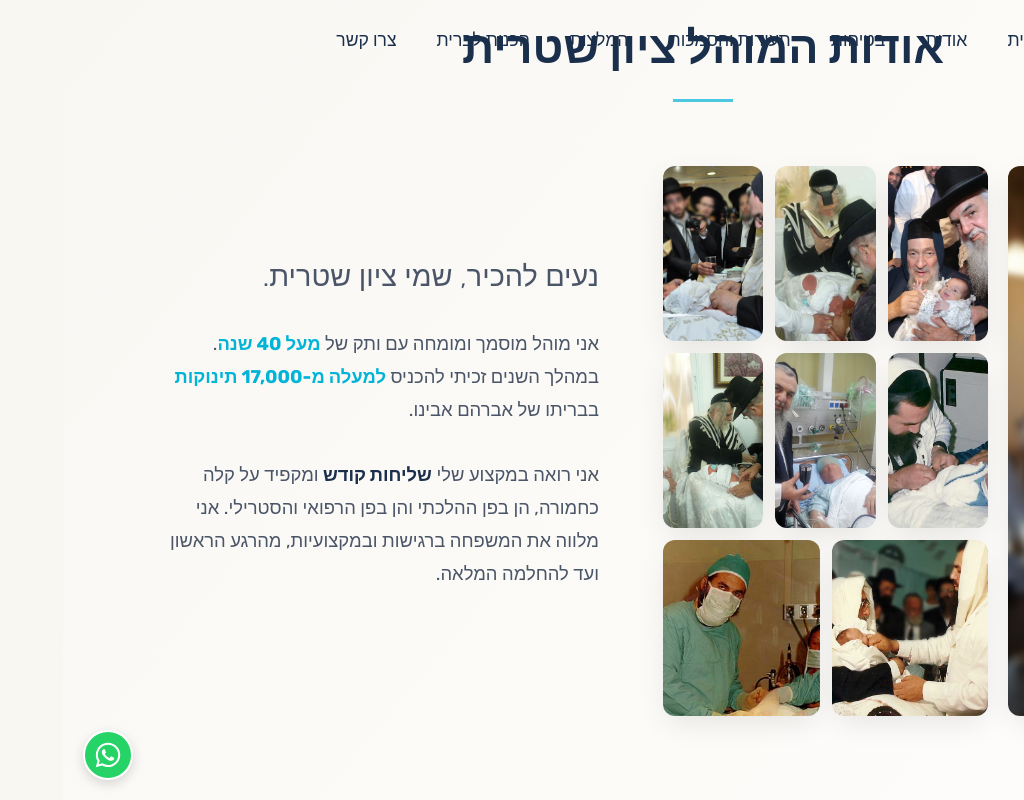
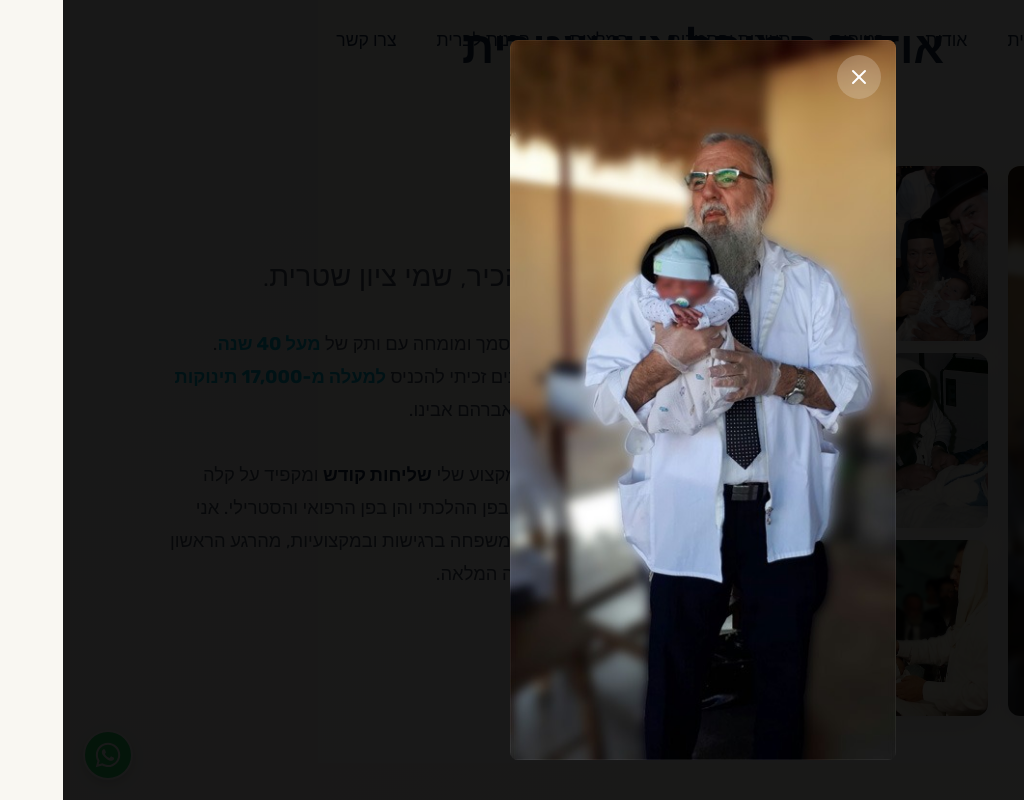
Before and after one commit to AguiarGonzalo/brit-tziyon-website, a React (Vite) app: page / in a window 1280 px wide. Both pictures are taken after a click on the element 1080 px from the left and 1315 px from the top of the page. Shown: the part 875-1675 px from the top of the page, without its empty margins (256-1280 px from the left). Built offline with nearby package versions, Linux system fonts and the light colour scheme.

Commit message:
feat: add lightbox zoom to About gallery images

```diff
--- a/src/components/About.css
+++ b/src/components/About.css
@@ -302,3 +302,64 @@ strong {
         display: contents;
     }
 }
+
+/* LIGHTBOX */
+.about-clickable {
+    cursor: zoom-in;
+}
+
+.about-lightbox-overlay {
+    position: fixed;
+    top: 0;
+    left: 0;
+    width: 100vw;
+    height: 100vh;
+    background: rgba(0, 0, 0, 0.9);
+    z-index: 2000;
+    display: flex;
+    align-items: center;
+    justify-content: center;
+    padding: 2rem;
+    cursor: zoom-out;
+}
+
+.about-lightbox-content {
+    position: relative;
+    max-width: 90vw;
+    max-height: 90vh;
+    border-radius: 8px;
+    overflow: hidden;
+    cursor: default;
+}
+
+.about-lightbox-content img {
+    max-width: 100%;
+    max-height: 90vh;
+    width: auto;
+    height: auto;
+    display: block;
+    box-shadow: 0 0 50px rgba(0, 0, 0, 0.5);
+}
+
+.about-lightbox-close {
+    position: absolute;
+    top: 15px;
+    right: 15px;
+    background: rgba(255, 255, 255, 0.2);
+    border: none;
+    color: #fff;
+    width: 44px;
+    height: 44px;
+    border-radius: 50%;
+    display: flex;
+    align-items: center;
+    justify-content: center;
+    cursor: pointer;
+    transition: background 0.2s ease;
+    z-index: 10;
+    backdrop-filter: blur(4px);
+}
+
+.about-lightbox-close:hover {
+    background: rgba(255, 255, 255, 0.4);
+}
--- a/src/components/About.jsx
+++ b/src/components/About.jsx
@@ -1,4 +1,6 @@
-import { motion } from 'framer-motion'
+import { useState } from 'react'
+import { motion, AnimatePresence } from 'framer-motion'
+import { X } from 'lucide-react'
 import './About.css'
 import aboutHighlight from '../assets/images/about-highlight.jpg'
 import aboutImage from '../assets/images/about-image.jpg'
@@ -14,6 +16,8 @@ import aboutGrid4 from '../assets/images/about-grid-4.jpg'
 import { ShieldCheck, Star, HeartHandshake, Sparkles } from 'lucide-react'
 
 const About = () => {
+    const [selectedImage, setSelectedImage] = useState(null)
+
     const features = [
         {
             title: "שקט נפשי לאמא ולתינוק",
@@ -37,6 +41,18 @@ const About = () => {
         }
     ]
 
+    const allImages = [
+        { src: aboutHighlight, alt: "המוהל ציון שטרית מחזיק תינוק" },
+        { src: aboutImage, alt: "המוהל ציון שטרית" },
+        { src: aboutAction, alt: "בברית מילה" },
+        { src: aboutRabbi, alt: "עם הרב באבא ברוך" },
+        { src: aboutPortrait, alt: "ציון שטרית" },
+        { src: aboutEvent, alt: "אירוע ברית" },
+        { src: aboutGrid1, alt: "תמונת גלריה" },
+        { src: aboutGrid3, alt: "תמונת גלריה" },
+        { src: aboutGrid4, alt: "תמונת גלריה" },
+    ]
+
     return (
         <section className="about-section">
             <div className="container">
@@ -54,41 +70,29 @@ const About = () => {
                     >
                         {/* Main Large Portrait (Left Column) */}
                         <div className="gallery-main-col">
-                            <div className="img-card main-img-large">
+                            <div
+                                className="img-card main-img-large about-clickable"
+                                onClick={() => setSelectedImage(allImages[0])}
+                            >
                                 <img src={aboutHighlight} alt="המוהל ציון שטרית מחזיק תינוק" />
                             </div>
                         </div>
 
-                        {/* 3x3 Grid (Right Column) - All 9 remaining images */}
+                        {/* 3x3 Grid (Right Column) */}
                         <div className="gallery-sub-grid">
-                            <div className="img-card sub-img">
-                                <img src={aboutImage} alt="המוהל ציון שטרית" />
-                            </div>
-                            <div className="img-card sub-img">
-                                <img src={aboutAction} alt="בברית מילה" />
-                            </div>
-                            <div className="img-card sub-img">
-                                <img src={aboutRabbi} alt="עם הרב באבא ברוך" />
-                            </div>
-                            <div className="img-card sub-img">
-                                <img src={aboutPortrait} alt="ציון שטרית" />
-                            </div>
-                            <div className="img-card sub-img">
-                                <img src={aboutEvent} alt="אירוע ברית" />
-                            </div>
-                            <div className="img-card sub-img">
-                                <img src={aboutGrid1} alt="תמונת גלריה" />
-                            </div>
-                            <div className="img-card sub-img">
-                                <img src={aboutGrid3} alt="תמונת גלריה" />
-                            </div>
-                            <div className="img-card sub-img">
-                                <img src={aboutGrid4} alt="תמונת גלריה" />
-                            </div>
+                            {allImages.slice(1).map((img, index) => (
+                                <div
+                                    key={index}
+                                    className="img-card sub-img about-clickable"
+                                    onClick={() => setSelectedImage(img)}
+                                >
+                                    <img src={img.src} alt={img.alt} />
+                                </div>
+                            ))}
                         </div>
                     </motion.div>
 
-                    {/* Text Container... */}
+                    {/* Text Container */}
                     <motion.div
                         className="about-text-container"
                         initial={{ opacity: 0, x: -50 }}
@@ -126,6 +130,35 @@ const About = () => {
                     ))}
                 </div>
             </div>
+
+            {/* Lightbox */}
+            <AnimatePresence>
+                {selectedImage && (
+                    <motion.div
+                        className="about-lightbox-overlay"
+                        initial={{ opacity: 0 }}
+                        animate={{ opacity: 1 }}
+                        exit={{ opacity: 0 }}
+                        onClick={() => setSelectedImage(null)}
+                    >
+                        <motion.div
+                            className="about-lightbox-content"
+                            initial={{ scale: 0.8, opacity: 0 }}
+                            animate={{ scale: 1, opacity: 1 }}
+                            exit={{ scale: 0.8, opacity: 0 }}
+                            onClick={(e) => e.stopPropagation()}
+                        >
+                            <button
+                                className="about-lightbox-close"
+                                onClick={() => setSelectedImage(null)}
+                            >
+                                <X size={24} />
+                            </button>
+                            <img src={selectedImage.src} alt={selectedImage.alt} />
+                        </motion.div>
+                    </motion.div>
+                )}
+            </AnimatePresence>
         </section>
     )
 }
```
